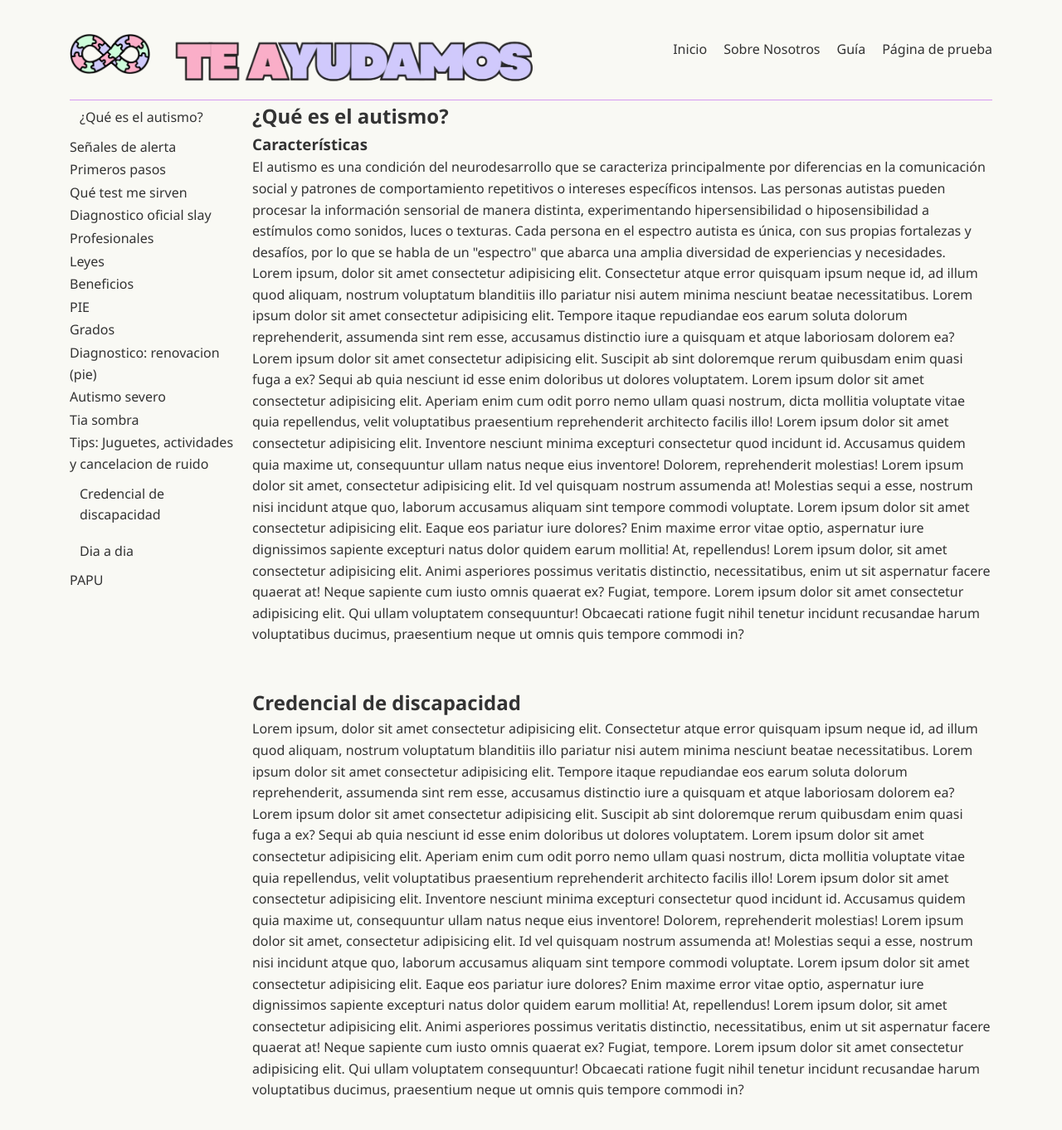
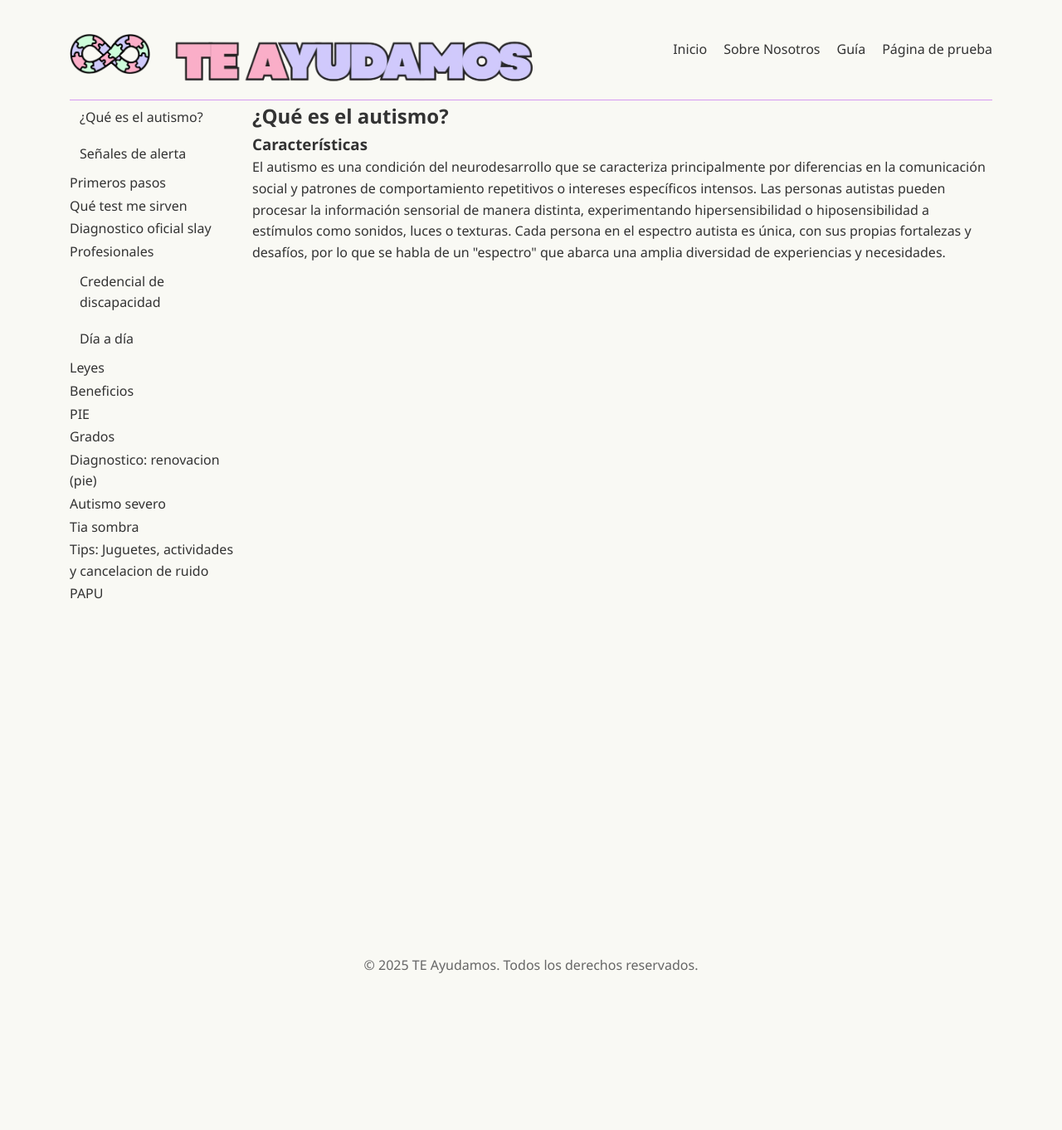
Before and after one commit to isissvh/Proyecto_TE_Ayudamos_INFOSOC, a React (Vite) app in the folder frontend/: page /guia in a window 1280 px wide. Shown: the top 1362 px of the page at 83% size. After the commit the page ends 1196 px from the top, so only its background shows below. Built offline with nearby package versions, Linux system fonts and the light colour scheme.

Commit message:
se incorpora señales de alerta presente en guia

```diff
--- a/frontend/src/main.jsx
+++ b/frontend/src/main.jsx
@@ -10,6 +10,7 @@ import PáginadePrueba from "./pages/contacto.jsx";
 import { Credencial } from "./pages/Credencial.jsx";
 import Inicio from "./pages/Inicio.jsx";
 import { Diadia } from "./pages/diadia.jsx";
+import { SenalesDeAlerta } from "./pages/SenalesDeAlerta.jsx";
 
 //estilos
 import "./Styles/index.css";
@@ -25,8 +26,8 @@ ReactDOM.createRoot(document.getElementById("root")).render(
           <Route path="/guia" element={<Guia />} />
           <Route path="/contacto" element={<PáginadePrueba />} />
           <Route path="/credencial" element={<Credencial />} />
-          {/* <Route path="/servicios" element={<Servicios />} /> */}
           <Route path="/diadia" element={<Diadia />} />
+          <Route path="/senalesdealerta" element={<SenalesDeAlerta />} />
         </Route>
       </Routes>
     </BrowserRouter>
--- a/frontend/src/pages/AcordeonItem.css
+++ b/frontend/src/pages/AcordeonItem.css
@@ -46,6 +46,7 @@
   padding: 0 24px 24px 24px;
   line-height: 1.7;
   color: #555;
+  list-style-position: inside;
 }
 
 /* --- ESTADO ABIERTO --- */
--- a/frontend/src/pages/Guia.jsx
+++ b/frontend/src/pages/Guia.jsx
@@ -3,6 +3,7 @@ import "./Guia.css";
 import { Link, Outlet } from 'react-router-dom';
 import { Credencial } from "./Credencial";
 import { Diadia } from "./diadia";
+import { SenalesDeAlerta } from "./SenalesDeAlerta";
 
 export function Guia() {
   return (
@@ -11,11 +12,13 @@ export function Guia() {
         <div className="menuItems-container">
           <nav className="guia-menuItems">
             <a href="#QueEsElAutismo">¿Qué es el autismo?</a>
-            <p>Señales de alerta</p>
+            <Link to="/senalesdealerta">Señales de alerta</Link>
             <p>Primeros pasos</p>
             <p>Qué test me sirven</p>
             <p>Diagnostico oficial slay</p>
             <p>Profesionales</p>
+            <Link to="/credencial"> Credencial de discapacidad</Link>
+            <Link to="/diadia">Día a día</Link>
             <p>Leyes</p>
             <p>Beneficios</p>
             <p>PIE</p>
@@ -24,8 +27,6 @@ export function Guia() {
             <p>Autismo severo</p>
             <p>Tia sombra</p>
             <p>Tips: Juguetes, actividades y cancelacion de ruido</p>
-            <Link to="/credencial"> Credencial de discapacidad</Link>
-            <Link to="/diadia">Dia a dia</Link>
             <p>PAPU</p>
 
           </nav>
@@ -49,83 +50,6 @@ export function Guia() {
                 "espectro" que abarca una amplia diversidad de experiencias y
                 necesidades.
               </p>
-              <p>
-                Lorem ipsum, dolor sit amet consectetur adipisicing elit.
-                Consectetur atque error quisquam ipsum neque id, ad illum quod
-                aliquam, nostrum voluptatum blanditiis illo pariatur nisi autem
-                minima nesciunt beatae necessitatibus. Lorem ipsum dolor sit
-                amet consectetur adipisicing elit. Tempore itaque repudiandae
-                eos earum soluta dolorum reprehenderit, assumenda sint rem esse,
-                accusamus distinctio iure a quisquam et atque laboriosam dolorem
-                ea? Lorem ipsum dolor sit amet consectetur adipisicing elit.
-                Suscipit ab sint doloremque rerum quibusdam enim quasi fuga a
-                ex? Sequi ab quia nesciunt id esse enim doloribus ut dolores
-                voluptatem. Lorem ipsum dolor sit amet consectetur adipisicing
-                elit. Aperiam enim cum odit porro nemo ullam quasi nostrum,
-                dicta mollitia voluptate vitae quia repellendus, velit
-                voluptatibus praesentium reprehenderit architecto facilis illo!
-                Lorem ipsum dolor sit amet consectetur adipisicing elit.
-                Inventore nesciunt minima excepturi consectetur quod incidunt
-                id. Accusamus quidem quia maxime ut, consequuntur ullam natus
-                neque eius inventore! Dolorem, reprehenderit molestias! Lorem
-                ipsum dolor sit amet, consectetur adipisicing elit. Id vel
-                quisquam nostrum assumenda at! Molestias sequi a esse, nostrum
-                nisi incidunt atque quo, laborum accusamus aliquam sint tempore
-                commodi voluptate. Lorem ipsum dolor sit amet consectetur
-                adipisicing elit. Eaque eos pariatur iure dolores? Enim maxime
-                error vitae optio, aspernatur iure dignissimos sapiente
-                excepturi natus dolor quidem earum mollitia! At, repellendus!
-                Lorem ipsum dolor, sit amet consectetur adipisicing elit. Animi
-                asperiores possimus veritatis distinctio, necessitatibus, enim
-                ut sit aspernatur facere quaerat at! Neque sapiente cum iusto
-                omnis quaerat ex? Fugiat, tempore. Lorem ipsum dolor sit amet
-                consectetur adipisicing elit. Qui ullam voluptatem consequuntur!
-                Obcaecati ratione fugit nihil tenetur incidunt recusandae harum
-                voluptatibus ducimus, praesentium neque ut omnis quis tempore
-                commodi in?
-              </p>
-            </div>
-          </article>
-          <article className="guia-itemsContainer">
-            <h2 className="itemPrincipal" id="CredencialDeDiscapacidad">
-              Credencial de discapacidad
-            </h2>
-            <div className="itemBody">
-                <p>
-                    Lorem ipsum, dolor sit amet consectetur adipisicing elit.
-                    Consectetur atque error quisquam ipsum neque id, ad illum quod
-                    aliquam, nostrum voluptatum blanditiis illo pariatur nisi autem
-                    minima nesciunt beatae necessitatibus. Lorem ipsum dolor sit
-                    amet consectetur adipisicing elit. Tempore itaque repudiandae
-                    eos earum soluta dolorum reprehenderit, assumenda sint rem esse,
-                    accusamus distinctio iure a quisquam et atque laboriosam dolorem
-                    ea? Lorem ipsum dolor sit amet consectetur adipisicing elit.
-                    Suscipit ab sint doloremque rerum quibusdam enim quasi fuga a
-                    ex? Sequi ab quia nesciunt id esse enim doloribus ut dolores
-                    voluptatem. Lorem ipsum dolor sit amet consectetur adipisicing
-                    elit. Aperiam enim cum odit porro nemo ullam quasi nostrum,
-                    dicta mollitia voluptate vitae quia repellendus, velit
-                    voluptatibus praesentium reprehenderit architecto facilis illo!
-                    Lorem ipsum dolor sit amet consectetur adipisicing elit.
-                    Inventore nesciunt minima excepturi consectetur quod incidunt
-                    id. Accusamus quidem quia maxime ut, consequuntur ullam natus
-                    neque eius inventore! Dolorem, reprehenderit molestias! Lorem
-                    ipsum dolor sit amet, consectetur adipisicing elit. Id vel
-                    quisquam nostrum assumenda at! Molestias sequi a esse, nostrum
-                    nisi incidunt atque quo, laborum accusamus aliquam sint tempore
-                    commodi voluptate. Lorem ipsum dolor sit amet consectetur
-                    adipisicing elit. Eaque eos pariatur iure dolores? Enim maxime
-                    error vitae optio, aspernatur iure dignissimos sapiente
-                    excepturi natus dolor quidem earum mollitia! At, repellendus!
-                    Lorem ipsum dolor, sit amet consectetur adipisicing elit. Animi
-                    asperiores possimus veritatis distinctio, necessitatibus, enim
-                    ut sit aspernatur facere quaerat at! Neque sapiente cum iusto
-                    omnis quaerat ex? Fugiat, tempore. Lorem ipsum dolor sit amet
-                    consectetur adipisicing elit. Qui ullam voluptatem consequuntur!
-                    Obcaecati ratione fugit nihil tenetur incidunt recusandae harum
-                    voluptatibus ducimus, praesentium neque ut omnis quis tempore
-                    commodi in?
-                </p>
             </div>
           </article>
         </section>
--- /dev/null
+++ b/frontend/src/pages/SenalesDeAlerta.jsx
@@ -0,0 +1,61 @@
+import React from "react";
+import "../Styles/highlight.css";
+import HighlightArticle from "../components/HighlightArticle.jsx";
+import Mark from "../components/Mark.jsx";
+import AcordeonItem from "./AcordeonItem.jsx";
+import "./diadia.css";
+
+export function SenalesDeAlerta() {
+  return (
+    <div style={{ padding: "40px" }}>
+      <HighlightArticle title="Señales de alerta del autismo en niños y niñas">
+        <p>
+        Existen ciertos patrones de comportamiento que nos alarman respecto a la inseguridad de saber si nuestro
+        hijo/hermano/familiar posee alguna discapacidad al momento de relacionarse o muestra comportamientos que
+        no son “comunes” para la edad del infante.
+        </p><p>
+        Si nos enfocamos en niños, estas señales si se pueden evidenciar incluso en la etapa temprana del desarrollo
+        humano, como lo puede ser desde antes de los 12 meses de edad.
+        </p><p>
+        A continuación, presentaremos algunas señales que pueden despertar las sospechas:
+        </p><br/>
+        <AcordeonItem title="Antes de los 12 Meses">
+          <p>
+            <li>No mostrar anticipación al ser tomado en brazos.</li>
+            <li>Falta de sonrisa social.</li>
+            <li>Falta de ansiedad ante los extraños sobre los 9 meses.</li>
+            <li>Falta de interés en juegos interactivos simples.</li>
+          </p>
+        </AcordeonItem>
+        <AcordeonItem title="Después de los 12 Meses">
+          <p>
+            <li>No responde a su nombre.</li>
+            <li>Menor contacto ocular.</li>
+            <li>No señala para pedir algo.</li>
+            <li>Falta de interés en juegos interactivos simples.</li>
+            <li>Respuesta inusual ante estímulos auditivos.</li>
+          </p>
+        </AcordeonItem>
+        <AcordeonItem title="Entre los 18 y 24 Meses">
+          <p>
+            <li>Retraso en el desarrollo del lenguaje compresivo y/o expresivo.</li>
+            <li>Falta de interés en otros niños/hermanos.</li>
+            <li>Falta de juego funcional con juguetes.</li>
+            <li>Dificultades para seguir la mirada de los adultos.</li>
+            <li>No imita ni repite gestos o acciones que otros hacen.</li>
+            <li>Pocas expresiones para compartir afecto positivo.</li>
+          </p>
+        </AcordeonItem>
+        <p>
+            Lo ideal es que la revisión, en caso de que se presencien estas señales de alerta, sea realizada entre los 18-24 meses de edad.
+            Pues el desarrollo de cada infante menores a 12 meses es diferente y existe mucha variabilidad de capacidades obtenidas.
+        </p><p>
+            Se debe tener en consideración, que el desarrollo de cada niño es distinto según el entorno en el que crezca, no necesariamente por presentar estas señales,
+            significará que exista algún trastorno.
+        </p>
+      </HighlightArticle>
+    </div>
+  );
+}
+
+export default SenalesDeAlerta;
```
Also changed, not shown: frontend/src/pages/diadia.jsx (+23 -13 lines).
